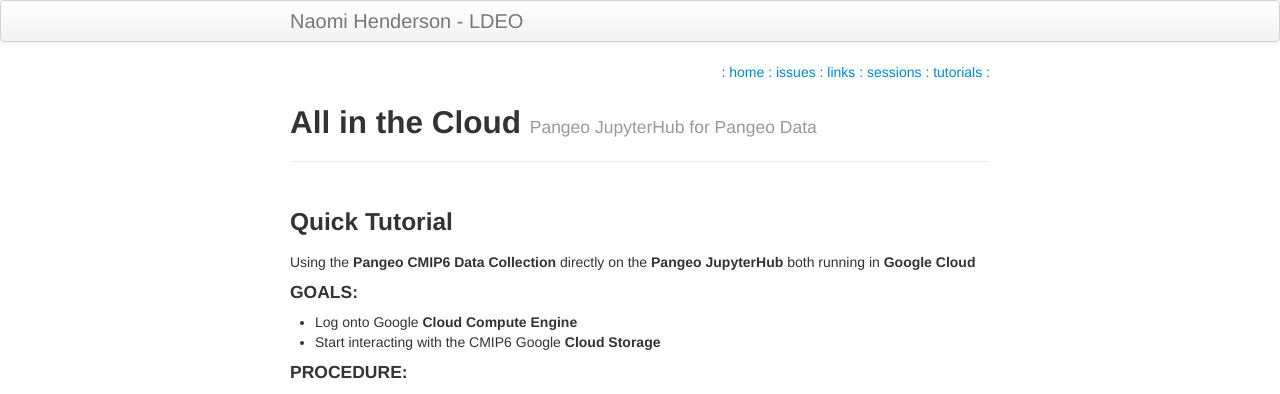
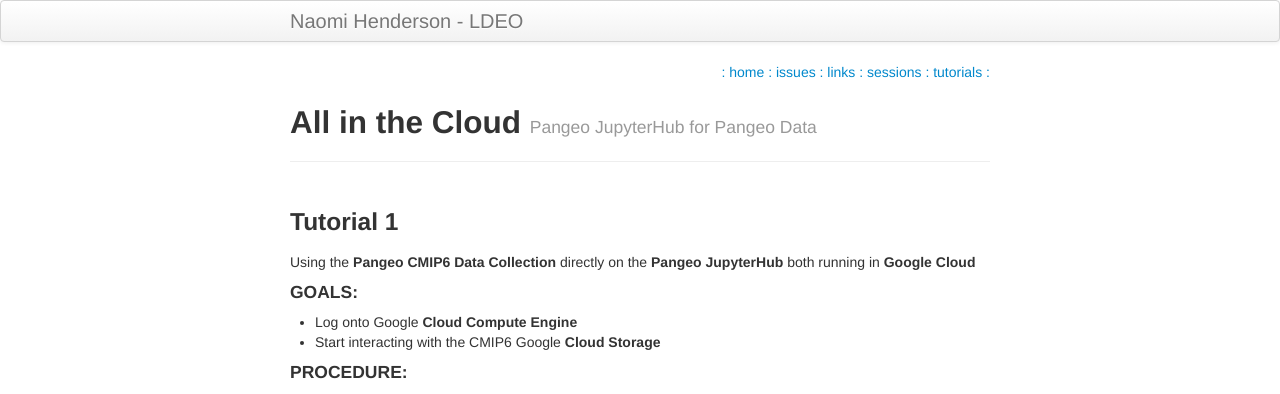
Before and after one commit to naomi-henderson/naomi-henderson.github.io, a Jekyll site: the page built from pages/tutorial1.md, in a window 1280 px wide. Shown: the top 394 px of the page. Built offline with Jekyll 4.4.1, drawn with Linux system fonts in a browser that asks for light colours.

Commit message:
changed title

```diff
--- a/pages/tutorial1.md
+++ b/pages/tutorial1.md
@@ -5,7 +5,7 @@ tagline: Pangeo JupyterHub for Pangeo Data
 description:
 ---
 
-### Quick Tutorial
+### Tutorial 1
 Using the **Pangeo CMIP6 Data Collection** directly on the **Pangeo JupyterHub** both running in **Google Cloud**
 
 #### GOALS:
```
